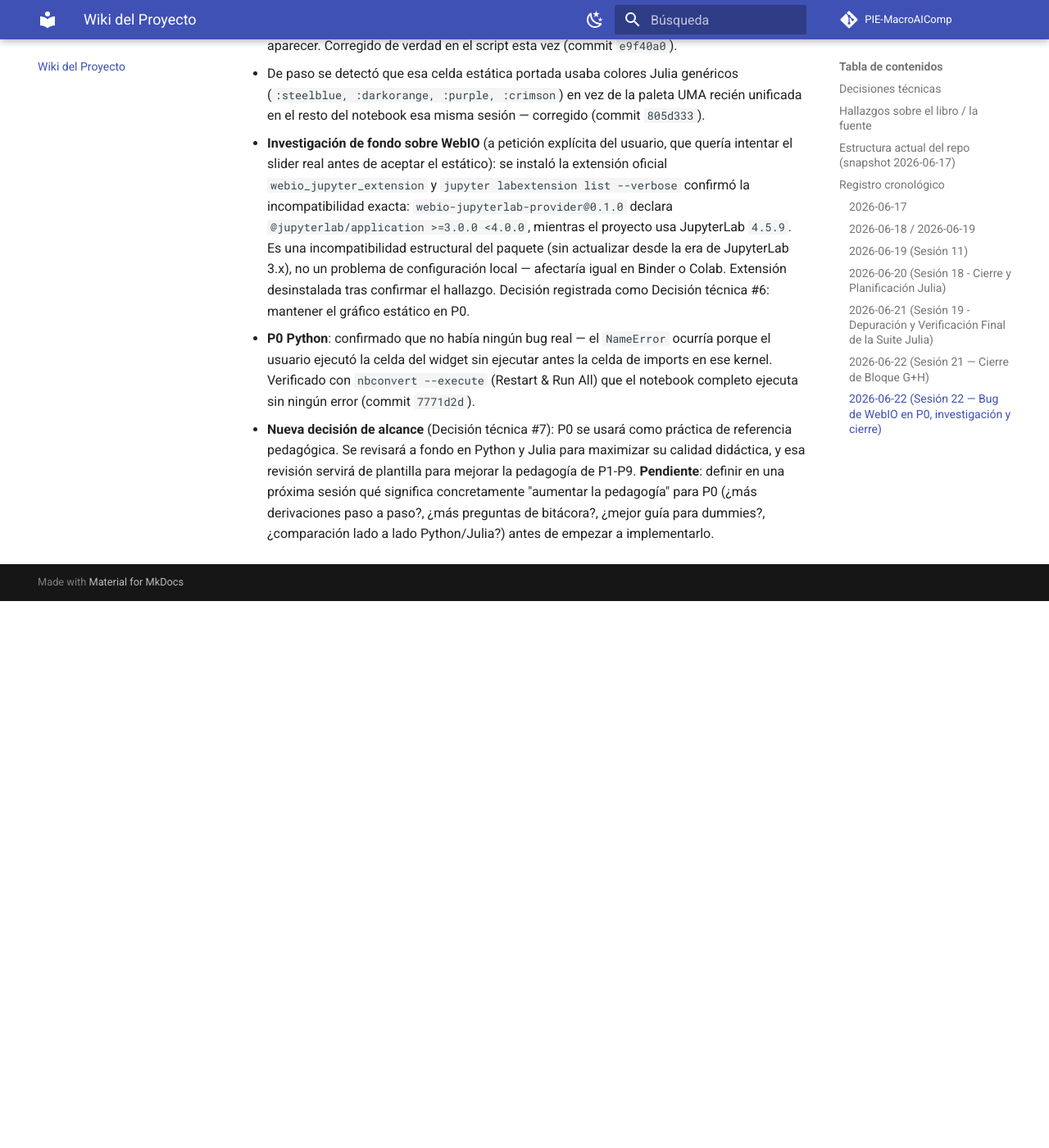
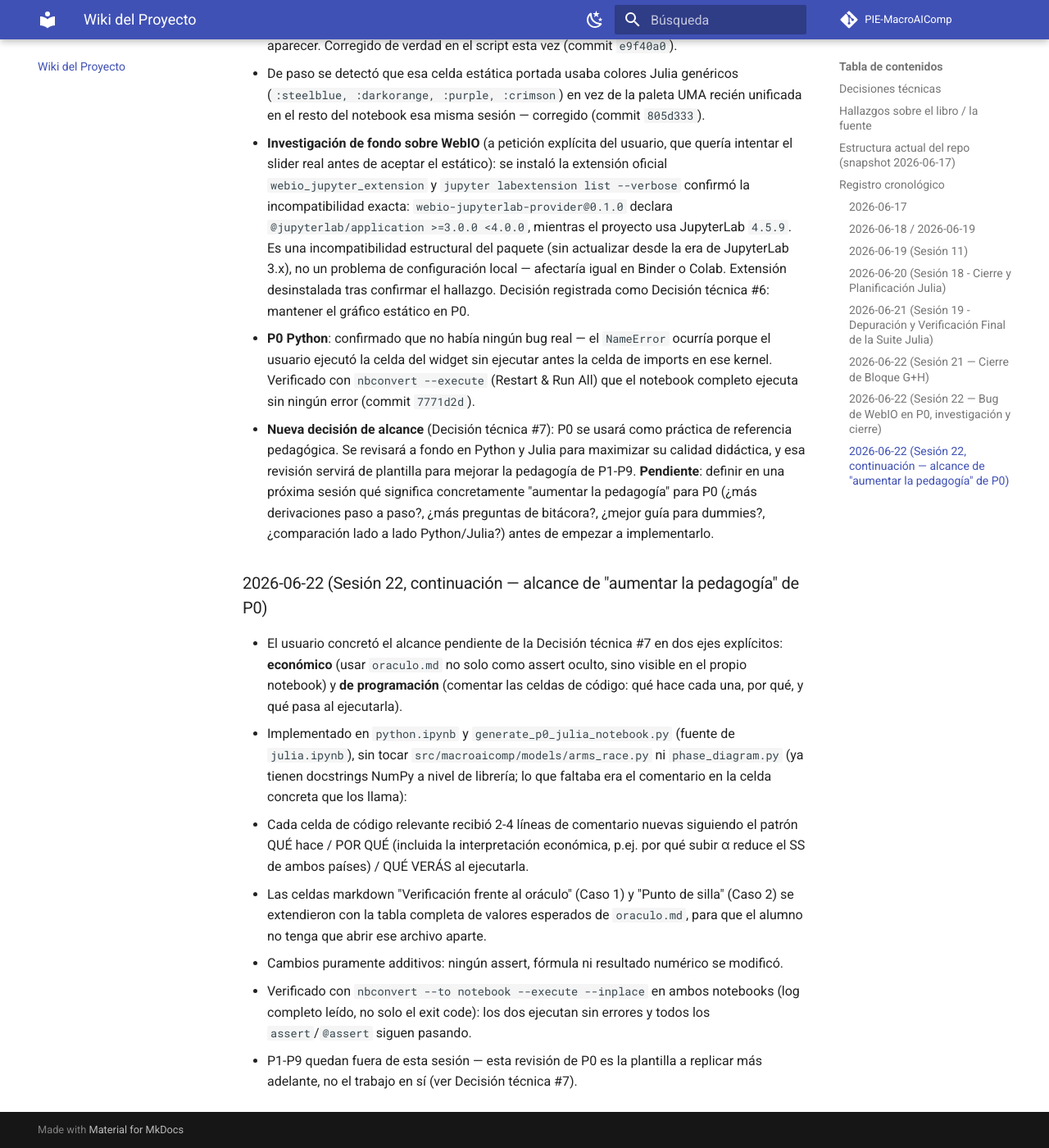
Before and after one commit to OcBSmith/PIE-Economics, an MkDocs documentation site: the page built from docs/WIKI.md, in a window 1280 px wide and 1400 px high, scrolled down 16416 px. Shown: the whole window at 82% size. Built offline with MkDocs 1.6.1 and Material for MkDocs 9.7.7, drawn with Linux system fonts in a browser that asks for light colours; comment, search, counter and statistics services are not loaded; before the commit the page ends 17149 px from its top, so only the background shows below that; some of the changed text lies outside the part shown.

Commit message:
docs(p0): comentar celdas y mostrar valores del oraculo (Python+Julia)
Define el alcance de la Decision tecnica #7: P0 sirve de practica de
referencia pedagogica. Cada celda de codigo gana comentarios QUE/POR
QUE/QUE VERAS (incluida la interpretacion economica), y las secciones
de verificacion frente al oraculo y punto de silla muestran ahora la
tabla completa de oraculo.md en el propio notebook. Cambios puramente
aditivos, verificados con nbconvert --execute en ambos lenguajes.

Co-Authored-By: Claude Sonnet 4.6 <noreply@anthropic.com>

```diff
--- a/docs/WIKI.md
+++ b/docs/WIKI.md
@@ -26,7 +26,7 @@ no está bien reflejado en el plan maestro, añádelo a **Hallazgos**.
 | 4 | Entorno reproducible local: `venv` (`.venv/`) + `pip install -e ".[dev]"` | 2026-06-17 | Más simple que Conda/devcontainer para una sola máquina de desarrollo; se revisará cuando haya que dar el entorno a Torres/Cabello o a alumnos |
 | 5 | Notebooks se ejecutan con `jupyter nbconvert --execute` antes de comitear, y los outputs se limpian con `nbstripout` | 2026-06-17 | Cumple la regla del plan (§0.3): "Restart & Run All" sin error es el test mínimo; outputs no van al repo |
 | 6 | En P0 se usa un **gráfico estático multi-escenario** en vez de un slider interactivo (`@manipulate`/`Interact.jl`) en Julia | 2026-06-22 | `WebIO.jl` (la base de `Interact.jl`) depende de la extensión `webio-jupyterlab-provider`, que solo soporta JupyterLab 3.x (`@jupyterlab/application >=3.0.0 <4.0.0` declarado en su propio manifiesto) — incompatibilidad estructural confirmada con JupyterLab 4.5.9, el que usa este proyecto. La única alternativa sería bajar JupyterLab a 3.x en las 10 prácticas, que se descarta por ahora. El gráfico estático (4 escenarios fijos en la misma figura) da la misma información pedagógica y funciona siempre (local, Binder, Colab) |
-| 7 | **P0 se va a usar como práctica de referencia pedagógica**: se revisará a fondo (Python y Julia) para maximizar su calidad didáctica, y esa revisión servirá de plantilla/ejemplo para mejorar la pedagogía del resto de prácticas (P1-P9) | 2026-06-22 | Decisión del usuario tras cerrar el plan de homogeneización Julia↔Python; pendiente de definir el alcance concreto de "aumentar la pedagogía" en una próxima sesión |
+| 7 | **P0 se va a usar como práctica de referencia pedagógica**: se revisará a fondo (Python y Julia) para maximizar su calidad didáctica, y esa revisión servirá de plantilla/ejemplo para mejorar la pedagogía del resto de prácticas (P1-P9) | 2026-06-22 | Decisión del usuario tras cerrar el plan de homogeneización Julia↔Python. **Alcance ya concretado y aplicado a P0** en dos ejes: económico (tablas del oráculo visibles en el propio notebook, junto a cada cálculo) y de programación (comentarios QUÉ/POR QUÉ/QUÉ VERÁS en cada celda de código). P1-P9 siguen sin tocar — esta revisión es la plantilla a replicar, no el trabajo en sí |
 
 ## Hallazgos sobre el libro / la fuente
 
@@ -366,3 +366,30 @@ Pendiente del monorepo objetivo (plan §1.2): `prompts/`, `bitacora/`,
   para P0 (¿más derivaciones paso a paso?, ¿más preguntas de bitácora?,
   ¿mejor guía para dummies?, ¿comparación lado a lado Python/Julia?) antes
   de empezar a implementarlo.
+
+### 2026-06-22 (Sesión 22, continuación — alcance de "aumentar la pedagogía" de P0)
+
+- El usuario concretó el alcance pendiente de la Decisión técnica #7 en dos
+  ejes explícitos: **económico** (usar `oraculo.md` no solo como assert
+  oculto, sino visible en el propio notebook) y **de programación**
+  (comentar las celdas de código: qué hace cada una, por qué, y qué pasa al
+  ejecutarla).
+- Implementado en `python.ipynb` y `generate_p0_julia_notebook.py` (fuente
+  de `julia.ipynb`), sin tocar `src/macroaicomp/models/arms_race.py` ni
+  `phase_diagram.py` (ya tienen docstrings NumPy a nivel de librería; lo que
+  faltaba era el comentario en la celda concreta que los llama):
+  - Cada celda de código relevante recibió 2-4 líneas de comentario nuevas
+    siguiendo el patrón QUÉ hace / POR QUÉ (incluida la interpretación
+    económica, p.ej. por qué subir α reduce el SS de ambos países) / QUÉ
+    VERÁS al ejecutarla.
+  - Las celdas markdown "Verificación frente al oráculo" (Caso 1) y "Punto
+    de silla" (Caso 2) se extendieron con la tabla completa de valores
+    esperados de `oraculo.md`, para que el alumno no tenga que abrir ese
+    archivo aparte.
+  - Cambios puramente additivos: ningún assert, fórmula ni resultado
+    numérico se modificó.
+- Verificado con `nbconvert --to notebook --execute --inplace` en ambos
+  notebooks (log completo leído, no solo el exit code): los dos ejecutan
+  sin errores y todos los `assert`/`@assert` siguen pasando.
+- P1-P9 quedan fuera de esta sesión — esta revisión de P0 es la plantilla a
+  replicar más adelante, no el trabajo en sí (ver Decisión técnica #7).
```
Also changed, not shown: generate_p0_julia_notebook.py (+114 -11 lines), 2 other files.
